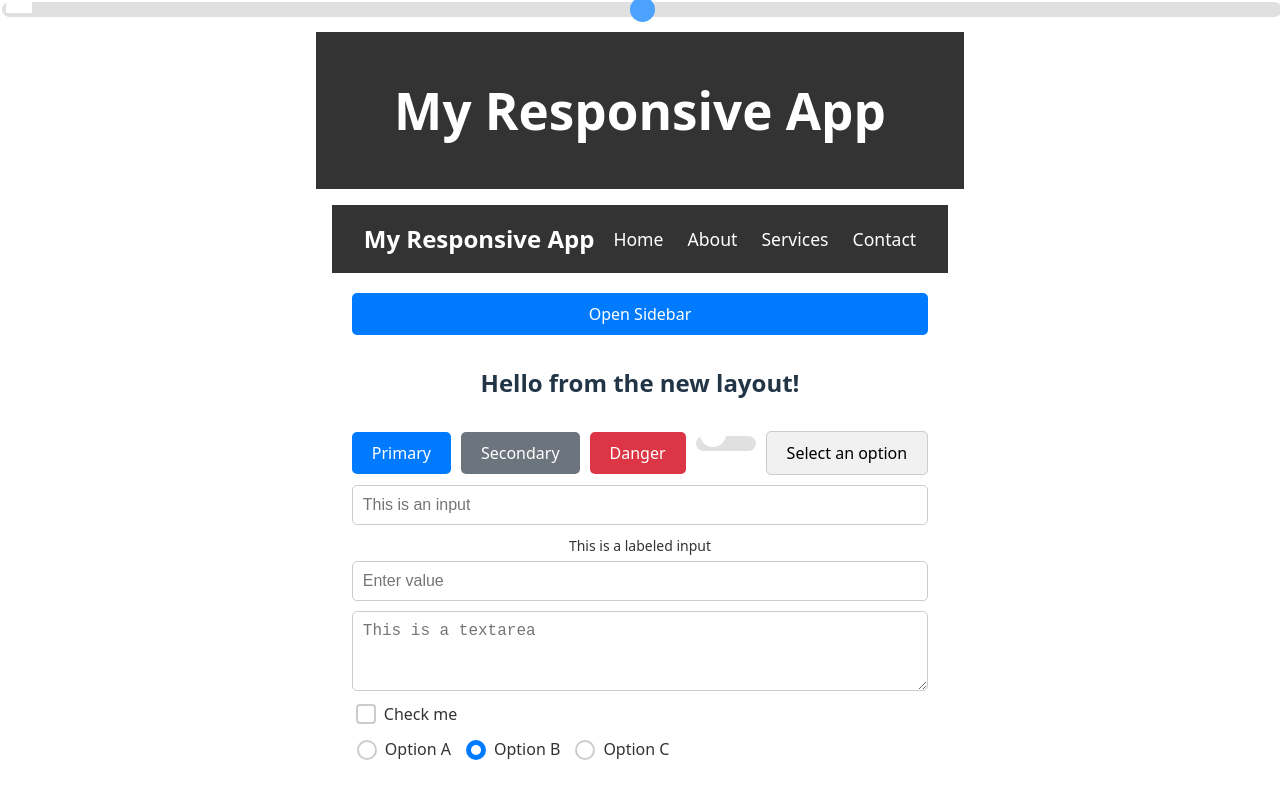
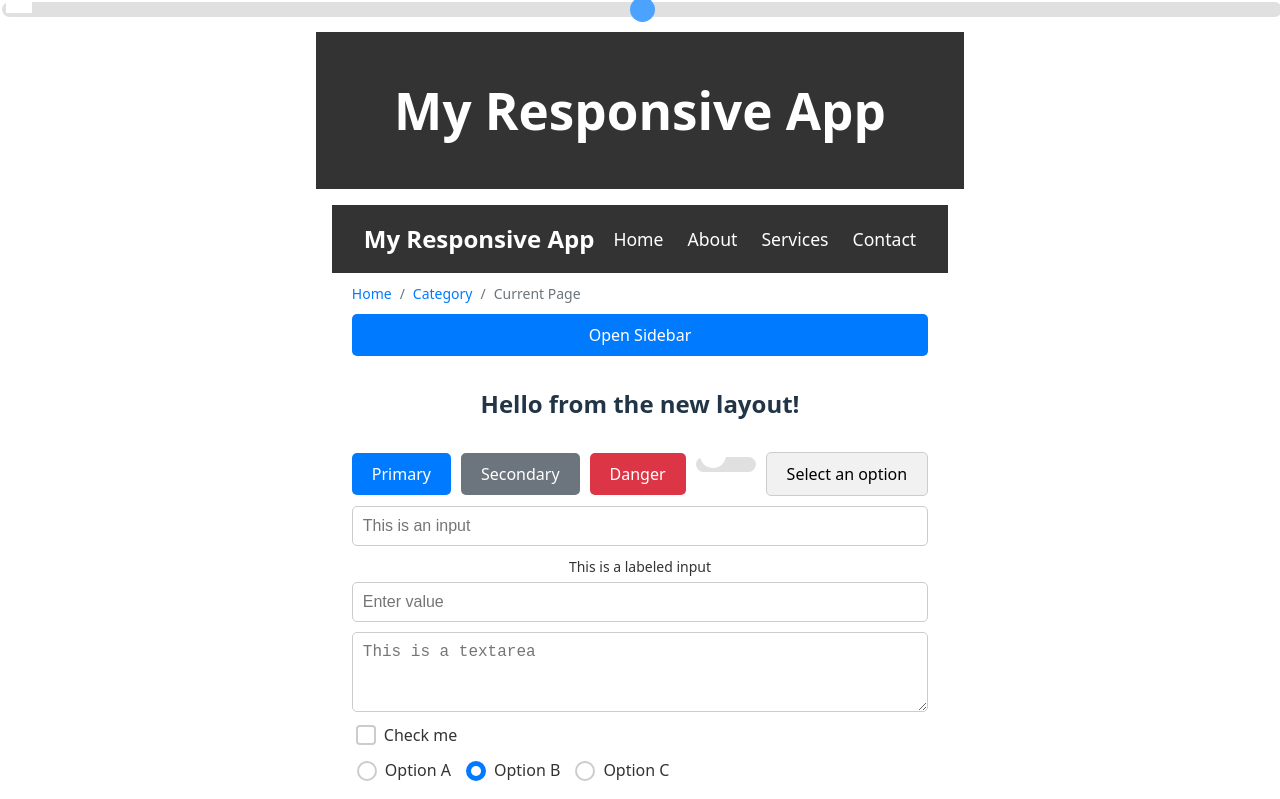
Before and after one commit to yongsuChang/kubernetes_shopping, a React (Vite) app in the folder responsive-react-app/: page / in a window 1280 px wide. Shown: the top 799 px of the page. Built offline with nearby package versions, Linux system fonts and the light colour scheme.

Commit message:
feat: Add Breadcrumbs component

```diff
--- a/responsive-react-app/src/App.tsx
+++ b/responsive-react-app/src/App.tsx
@@ -14,6 +14,7 @@ import FileUpload from './components/common/FileUpload/FileUpload';
 import Navbar from './components/common/Navbar/Navbar';
 import Sidebar from './components/common/Sidebar/Sidebar';
 import { Tabs, Tab } from './components/common/Tabs/Tabs';
+import Breadcrumbs from './components/common/Breadcrumbs/Breadcrumbs';
 import './App.css';
 
 function App() {
@@ -38,11 +39,20 @@ function App() {
     { label: 'Settings', href: '#' },
   ];
 
+  const breadcrumbItems = [
+    { label: 'Home', href: '#' },
+    { label: 'Category', href: '#' },
+    { label: 'Current Page', href: '#' },
+  ];
+
   return (
     <Layout>
       <Navbar title="My Responsive App" links={navbarLinks} />
       <Sidebar isOpen={isSidebarOpen} onClose={() => setIsSidebarOpen(false)} links={sidebarLinks} />
-      <div style={{ display: 'flex', flexDirection: 'column', gap: '10px', padding: '20px' }}>
+      <div style={{ padding: '0 20px' }}>
+        <Breadcrumbs items={breadcrumbItems} />
+      </div>
+      <div style={{ display: 'flex', flexDirection: 'column', gap: '10px', padding: '0 20px 20px 20px' }}>
         <Button onClick={() => setIsSidebarOpen(true)}>Open Sidebar</Button>
         <h2>Hello from the new layout!</h2>
         <div style={{ display: 'flex', gap: '10px', alignItems: 'center' }}>
--- /dev/null
+++ b/responsive-react-app/src/components/common/Breadcrumbs/Breadcrumbs.css
@@ -0,0 +1,34 @@
+.breadcrumbs {
+  padding: 10px 0;
+}
+
+.breadcrumb-list {
+  display: flex;
+  list-style: none;
+  padding: 0;
+  margin: 0;
+}
+
+.breadcrumb-item {
+  display: flex;
+  align-items: center;
+  font-size: 14px;
+}
+
+.breadcrumb-item a {
+  text-decoration: none;
+  color: #007bff;
+}
+
+.breadcrumb-item a:hover {
+  text-decoration: underline;
+}
+
+.breadcrumb-item span {
+  color: #6c757d;
+}
+
+.breadcrumb-separator {
+  margin: 0 8px;
+  color: #6c757d;
+}
--- /dev/null
+++ b/responsive-react-app/src/components/common/Breadcrumbs/Breadcrumbs.tsx
@@ -0,0 +1,32 @@
+import React from 'react';
+import './Breadcrumbs.css';
+
+interface BreadcrumbItem {
+  label: string;
+  href: string;
+}
+
+interface BreadcrumbsProps {
+  items: BreadcrumbItem[];
+}
+
+const Breadcrumbs: React.FC<BreadcrumbsProps> = ({ items }) => {
+  return (
+    <nav className="breadcrumbs">
+      <ol className="breadcrumb-list">
+        {items.map((item, index) => (
+          <li key={item.href} className="breadcrumb-item">
+            {index > 0 && <span className="breadcrumb-separator">/</span>}
+            {index < items.length - 1 ? (
+              <a href={item.href}>{item.label}</a>
+            ) : (
+              <span>{item.label}</span>
+            )}
+          </li>
+        ))}
+      </ol>
+    </nav>
+  );
+};
+
+export default Breadcrumbs;
```
Also changed, not shown: 1 other file (tests, documents, lock files or other folders).
